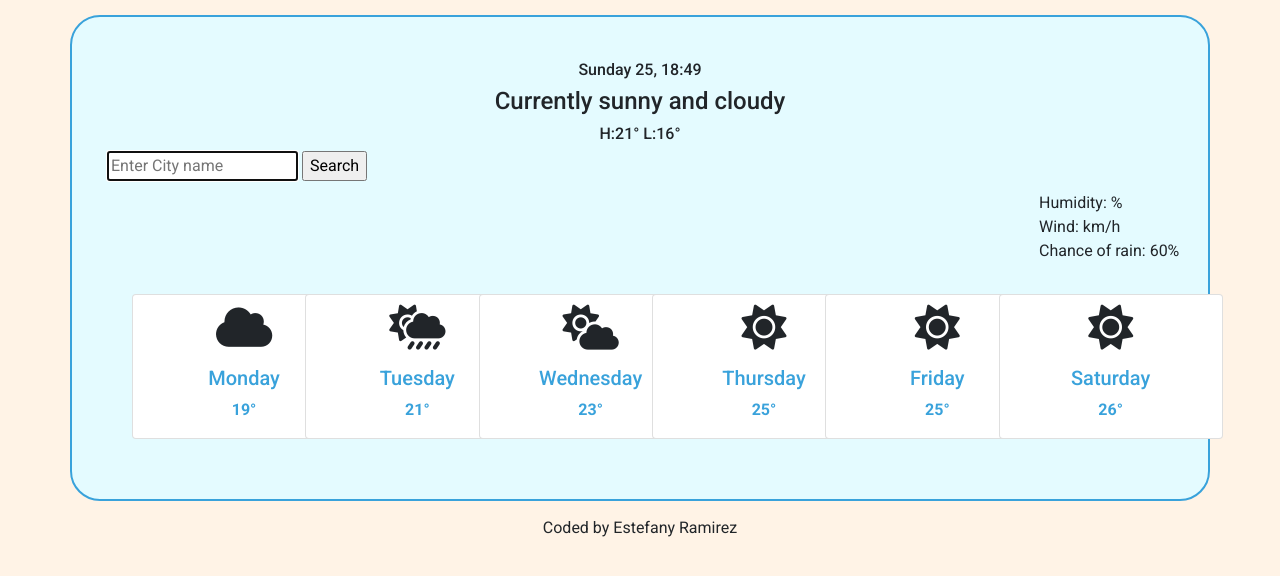
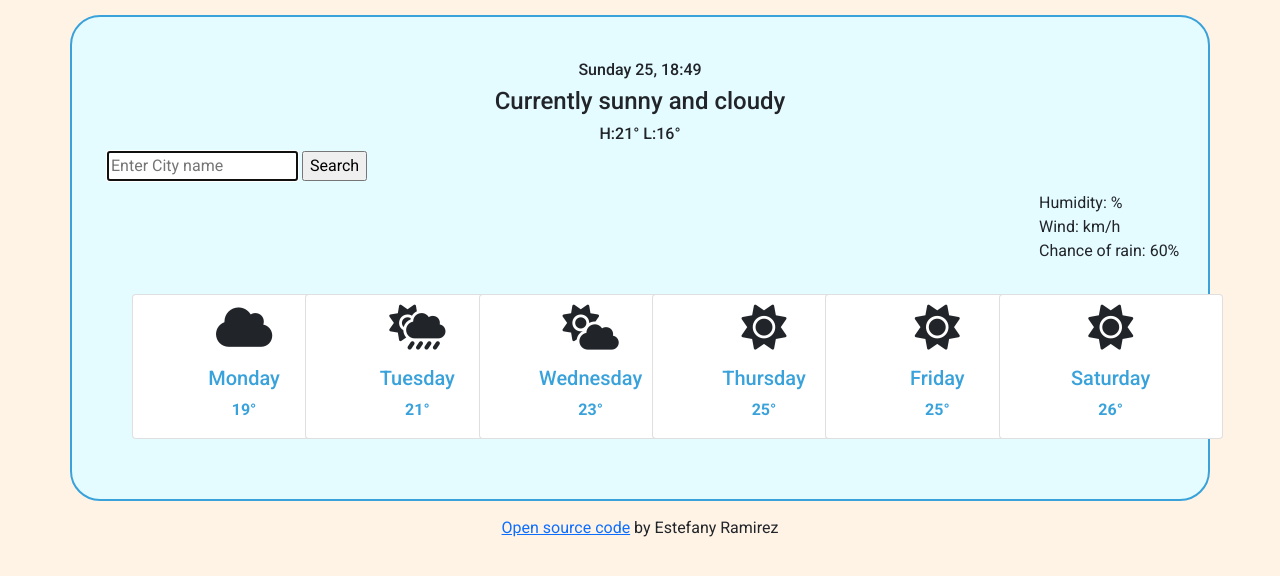
Before and after one commit to estefany-rm/weather-app, a plain HTML site: page index.html in a window 1280 px wide. Shown: the top 576 px of the page. Drawn offline with nearby package versions, Linux system fonts and the light colour scheme.

Commit message:
Added link to Github

```diff
--- a/index.html
+++ b/index.html
@@ -111,7 +111,9 @@
       </div>
     </div>
 
-    <footer class="footer">Coded by Estefany Ramirez</footer>
+    <footer class="footer">
+      <a href="https://github.com/estefany-rm/weather-app" target="blank">Open source code</a>
+      by Estefany Ramirez</footer>
 
     <script src="index.js"></script>
   </body>
```
